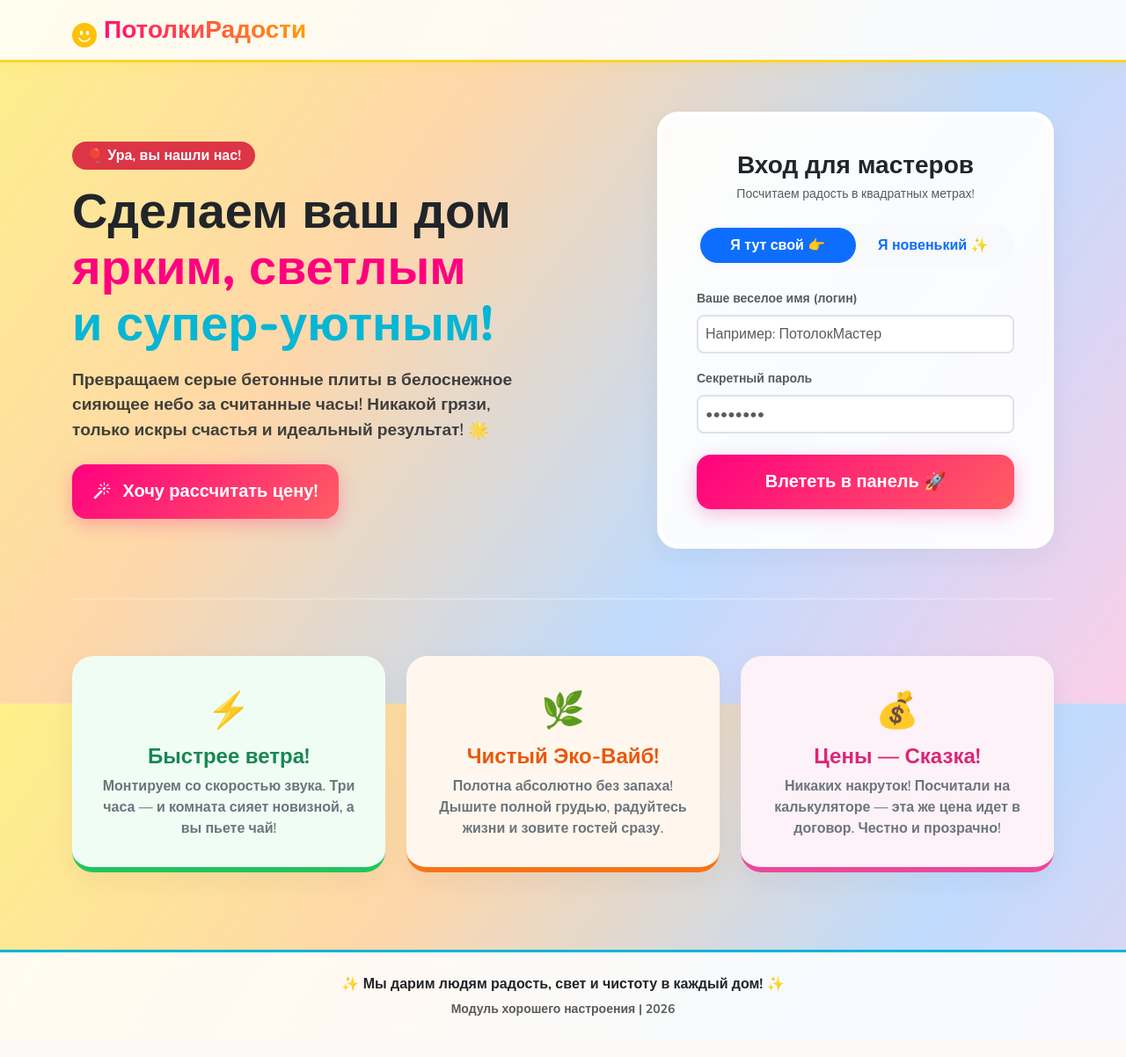
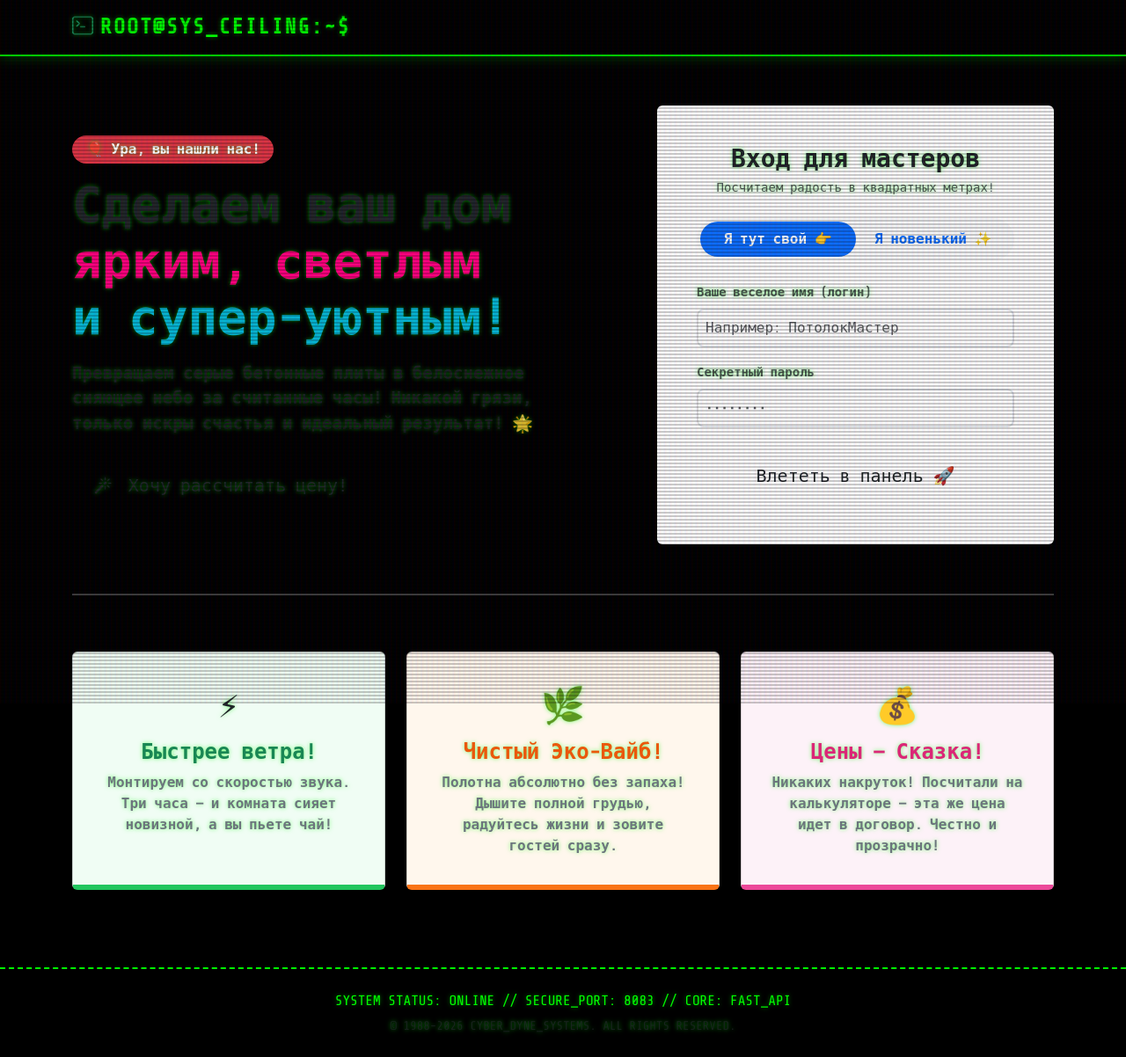
Before and after one commit to bask0xff/ceiling-orders, a FastAPI app: page / in a window 1280 px wide. Shown: the whole page at 88% size. Before the commit the page ends 1155 px from the top, so only its background shows below. Run offline with FastAPI, Linux system fonts and the light colour scheme.

Commit message:
acker style

```diff
--- a/templates/base.html
+++ b/templates/base.html
@@ -3,128 +3,150 @@
 <head>
     <meta charset="UTF-8">
     <meta name="viewport" content="width=device-width, initial-scale=1.0">
-    <title>{% block title %}Радостные Потолки — Калькулятор{% endblock %}</title>
+    <title>{% block title %}CEILING_CALCULATOR_v1.08_BUILD_1988{% endblock %}</title>
     <link href="https://cdn.jsdelivr.net/npm/bootstrap@5.3.2/dist/css/bootstrap.min.css" rel="stylesheet">
     <link href="https://cdn.jsdelivr.net/npm/bootstrap-icons@1.11.1/font/bootstrap-icons.css" rel="stylesheet">
     <link rel="preconnect" href="https://fonts.googleapis.com">
     <link rel="preconnect" href="https://fonts.gstatic.com" crossorigin>
-    <link href="https://fonts.googleapis.com/css2?family=Nunito:wght@400;600;700;800&display=swap" rel="stylesheet">
+    <link href="https://fonts.googleapis.com/css2?family=Share+Tech+Mono&display=swap" rel="stylesheet">
 
     <style>
         body {
-            font-family: 'Nunito', sans-serif;
-            /* Трендовый четырехцветный градиент 2026 года */
-            background: linear-gradient(125deg, #fef08a, #fed7aa, #bfdbfe, #fbcfe8);
-            background-size: 400% 400%;
-            /* Запуск бесконечной плавной анимации */
-            animation: auroraGradient 20s ease infinite;
-            background-attachment: fixed;
-            color: #1e293b;
+            font-family: 'Share Tech Mono', monospace;
+            background-color: #000000;
+            color: #00ff00;
+            text-shadow: 0 0 5px rgba(0, 255, 0, 0.5);
         }
 
-        /* Магия плавной анимации фона */
-        @keyframes auroraGradient {
-            0% { background-position: 0% 50%; }
-            50% { background-position: 100% 50%; }
-            100% { background-position: 0% 50%; }
+        /* Скан-линии как на старых ЭЛТ-мониторах */
+        body::before {
+            content: " ";
+            display: block;
+            position: fixed;
+            top: 0; left: 0; bottom: 0; right: 0;
+            background: linear-gradient(rgba(18, 16, 16, 0) 50%, rgba(0, 0, 0, 0.25) 50%), linear-gradient(90deg, rgba(255, 0, 0, 0.06), rgba(0, 255, 0, 0.02), rgba(0, 0, 255, 0.06));
+            z-index: 99999;
+            opacity: 0.8;
+            pointer-events: none;
+            background-size: 100% 4px, 6px 100%;
         }
 
-        .navbar-joy {
-            background: rgba(255, 255, 255, 0.85);
-            backdrop-filter: blur(12px);
-            -webkit-backdrop-filter: blur(12px);
-            border-bottom: 3px solid #fbd524;
-            box-shadow: 0 4px 15px rgba(251, 213, 36, 0.1);
+        .navbar-terminal {
+            background-color: #000000;
+            border-bottom: 2px solid #00ff00;
+            box-shadow: 0 0 15px rgba(0, 255, 0, 0.3);
         }
-        .brand-joy {
-            font-weight: 800;
-            background: linear-gradient(45deg, #ff007f, #ffaa00);
-            -webkit-background-clip: text;
-            -webkit-text-fill-color: transparent;
-        }
-        .card-joy {
-            background: rgba(255, 255, 255, 0.9);
-            backdrop-filter: blur(5px);
-            border: none;
-            border-radius: 24px;
-            box-shadow: 0 10px 30px rgba(30, 41, 59, 0.05);
-            transition: transform 0.3s ease, box-shadow 0.3s ease;
-        }
-        .card-joy:hover {
-            transform: translateY(-4px);
-            box-shadow: 0 15px 35px rgba(255, 0, 127, 0.1);
-        }
-        .btn-joy {
-            background: linear-gradient(135deg, #ff007f 0%, #ff5e62 100%);
-            border: none;
-            color: white;
-            font-weight: 700;
-            border-radius: 16px;
-            box-shadow: 0 6px 20px rgba(255, 0, 127, 0.25);
-            transition: all 0.2s ease;
-        }
-        .btn-joy:hover {
-            background: linear-gradient(135deg, #ff5e62 0%, #ff007f 100%);
-            transform: scale(1.02);
-            box-shadow: 0 8px 25px rgba(255, 0, 127, 0.35);
-            color: white;
-        }
-        .btn-joy-secondary {
-            background: linear-gradient(135deg, #06b6d4 0%, #0db8d6) !important;
-            color: white !important;
-            border: none;
-            font-weight: 700;
-            border-radius: 16px;
-            box-shadow: 0 6px 20px rgba(6, 182, 212, 0.25);
-        }
-        .footer-joy {
-            background: rgba(255, 255, 255, 0.85);
-            backdrop-filter: blur(10px);
-            border-top: 3px solid #06b6d4;
-            color: #64748b;
+        .brand-terminal {
+            font-weight: bold;
+            color: #00ff00 !important;
+            letter-spacing: 2px;
+            text-transform: uppercase;
         }
 
-        /* Ненавязчивое покачивание для главного приветствия */
-        .animate-float {
-            animation: floating 4s ease-in-out infinite;
+        /* Брутальные карточки - только черные, только жесткие углы */
+        .card-terminal {
+            background-color: #000000;
+            border: 2px solid #00ff00;
+            border-radius: 0px !important;
+            box-shadow: 0 0 10px rgba(0, 255, 0, 0.2);
         }
-        @keyframes floating {
-            0% { transform: translate(0, 0px); }
-            50% { transform: translate(0, 8px); }
-            100% { transform: translate(0, 0px); }
+
+        /* Жесткие инпуты без скруглений */
+        .form-control-terminal {
+            background-color: #000000;
+            border: 1px solid #00ff00;
+            color: #00ff00;
+            border-radius: 0px !important;
+        }
+        .form-control-terminal:focus {
+            background-color: #051a05;
+            border-color: #00ff00;
+            color: #00ff00;
+            box-shadow: 0 0 15px rgba(0, 255, 0, 0.6);
+        }
+
+        /* Кнопки в стиле старых DOS-оболочек */
+        .btn-terminal {
+            background-color: #00ff00;
+            color: #000000;
+            font-weight: bold;
+            border: 2px solid #00ff00;
+            border-radius: 0px !important;
+            text-transform: uppercase;
+            letter-spacing: 1px;
+            transition: all 0.1s ease;
+        }
+        .btn-terminal:hover {
+            background-color: #000000;
+            color: #00ff00;
+            box-shadow: 0 0 15px rgba(0, 255, 0, 0.8);
+        }
+        .btn-terminal-outline {
+            background-color: #000000;
+            color: #00ff00;
+            border: 1px dashed #00ff00;
+            border-radius: 0px !important;
+        }
+        .btn-terminal-outline:hover {
+            background-color: #00ff00;
+            color: #000000;
+        }
+
+        .footer-terminal {
+            border-top: 2px dashed #00ff00;
+            background-color: #000000;
+        }
+
+        /* Кастомные баджи для таблиц */
+        .badge-terminal {
+            border: 1px solid #00ff00;
+            background: transparent;
+            color: #00ff00;
+            border-radius: 0px;
+            text-transform: uppercase;
+            font-size: 0.75rem;
+        }
+
+        /* Мигающий курсор терминала */
+        .cursor-blink::after {
+            content: "_";
+            animation: blink 1s infinite;
+        }
+        @keyframes blink {
+            0%, 49% { opacity: 1; }
+            50%, 100% { opacity: 0; }
         }
     </style>
 </head>
 <body>
 
-    <nav class="navbar navbar-expand-lg navbar-light navbar-joy sticky-top mb-5">
+    <nav class="navbar navbar-expand-lg navbar-dark navbar-terminal sticky-top mb-5">
         <div class="container">
             <a class="navbar-brand d-flex align-items-center" href="/">
-                <i class="bi bi-emoji-smile-fill text-warning me-2 fs-3 animate-float"></i>
-                <span class="brand-joy fs-3">ПотолкиРадости</span>
+                <i class="bi bi-terminal text-success me-2 fs-4"></i>
+                <span class="brand-terminal fs-4 class cursor-blink">ROOT@SYS_CEILING:~$ </span>
             </a>
             <div class="ms-auto d-flex align-items-center">
                 {% if user %}
-                    <div class="bg-warning bg-opacity-20 px-3 py-2 rounded-pill me-3 border border-warning" style="background: rgba(255, 193, 7, 0.2); backdrop-filter: blur(5px);">
-                        <i class="bi bi-magic text-danger me-1"></i>
-                        <span class="small text-dark fw-bold">Мастер уюта: {{ user }}</span>
+                    <div class="border border-success px-3 py-1.5 me-3 bg-dark">
+                        <span class="small text-success">OPERATOR_ID: [{{ user }}]</span>
                     </div>
-                    <a href="/logout" class="btn btn-outline-danger btn-sm rounded-pill px-3 fw-bold">
-                        Выйти 👋
+                    <a href="/logout" class="btn btn-terminal-outline btn-sm px-3">
+                        [DISCONNECT]
                     </a>
                 {% endif %}
             </div>
         </div>
     </nav>
 
-    <nav class="container min-vh-100">
+    <main class="container min-vh-100">
         {% block content %}{% endblock %}
-    </nav>
+    </main>
 
-    <footer class="footer-joy py-4 mt-5 text-center">
-        <div class="container fw-bold">
-            <p class="mb-1 text-dark">✨ Мы дарим людям радость, свет и чистоту в каждый дом! ✨</p>
-            <small class="text-muted">Модуль хорошего настроения | 2026</small>
+    <footer class="footer-terminal py-4 mt-5 text-center">
+        <div class="container">
+            <p class="mb-1">SYSTEM STATUS: ONLINE // SECURE_PORT: 8083 // CORE: FAST_API</p>
+            <small class="text-muted">© 1988-2026 CYBER_DYNE_SYSTEMS. ALL RIGHTS RESERVED.</small>
         </div>
     </footer>
 
```
